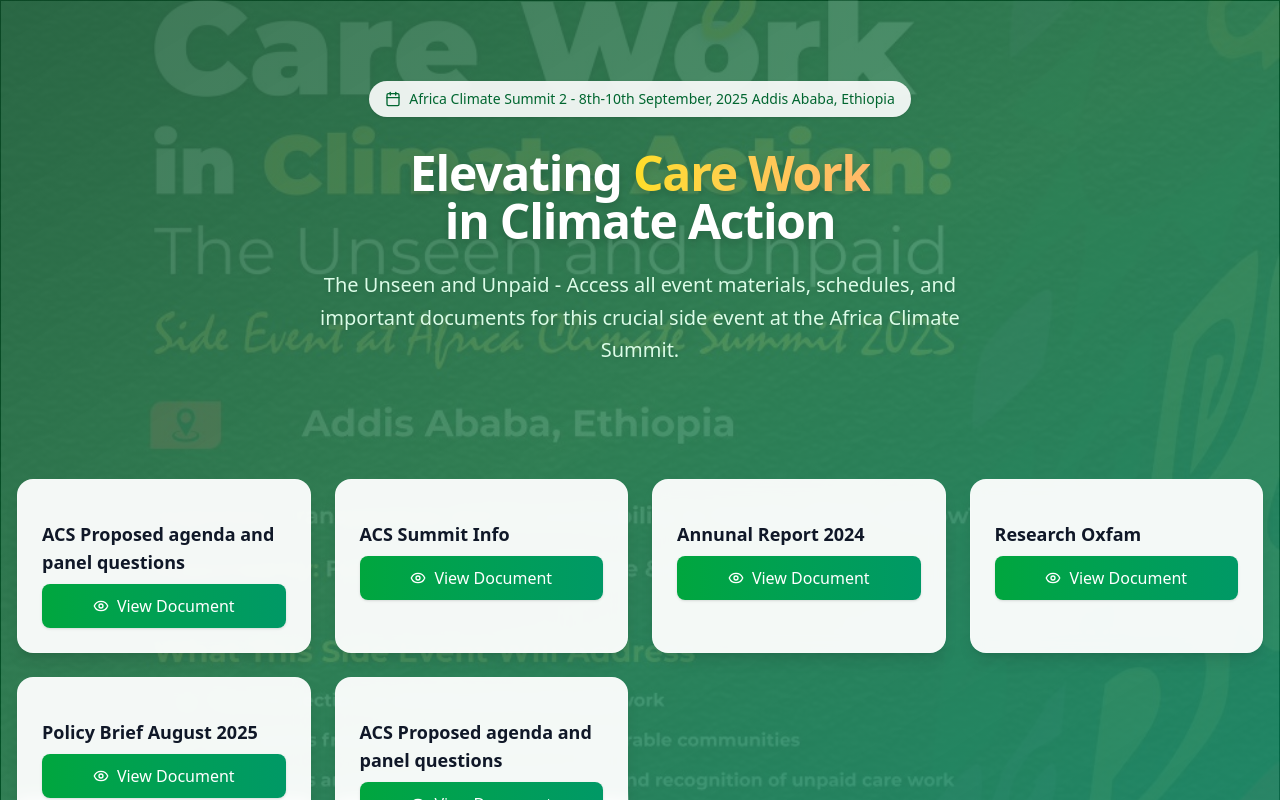
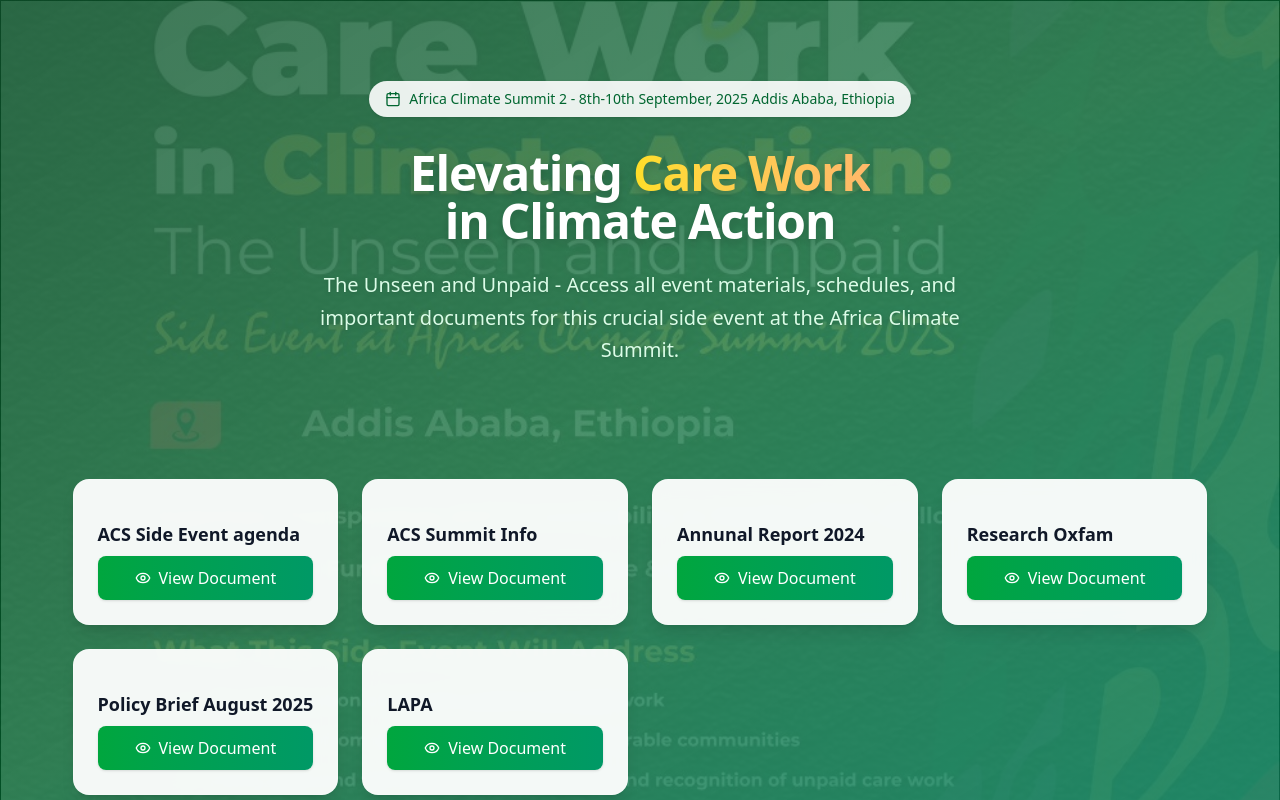
Before and after one commit to BOLA02/TnT, a React (Vite) app: page / in a window 1280 px wide. Shown: the top 800 px of the page. Built offline with nearby package versions, Linux system fonts and the light colour scheme.

Commit message:
added some new files

```diff
--- a/src/App.jsx
+++ b/src/App.jsx
@@ -5,8 +5,8 @@ export default function App() {
   const eventDocuments = [
     {
       id: 1,
-      name: "ACS Proposed agenda and panel questions",
-      url: "/ACS Proposed agenda and panel questions.pdf",
+      name: "ACS Side Event agenda",
+      url: "/ACS Side Event agenda.pdf",
 
 
 
@@ -45,8 +45,8 @@ export default function App() {
     },
     {
       id: 6,
-      name: "ACS Proposed agenda and panel questions",
-      url: "/ACS Proposed agenda and panel questions (1).pdf",
+      name: "LAPA",
+      url: "/LAPA_023824.pdf",
 
 
 
```
Also changed, not shown: 2 other files (tests, documents, lock files or other folders).
